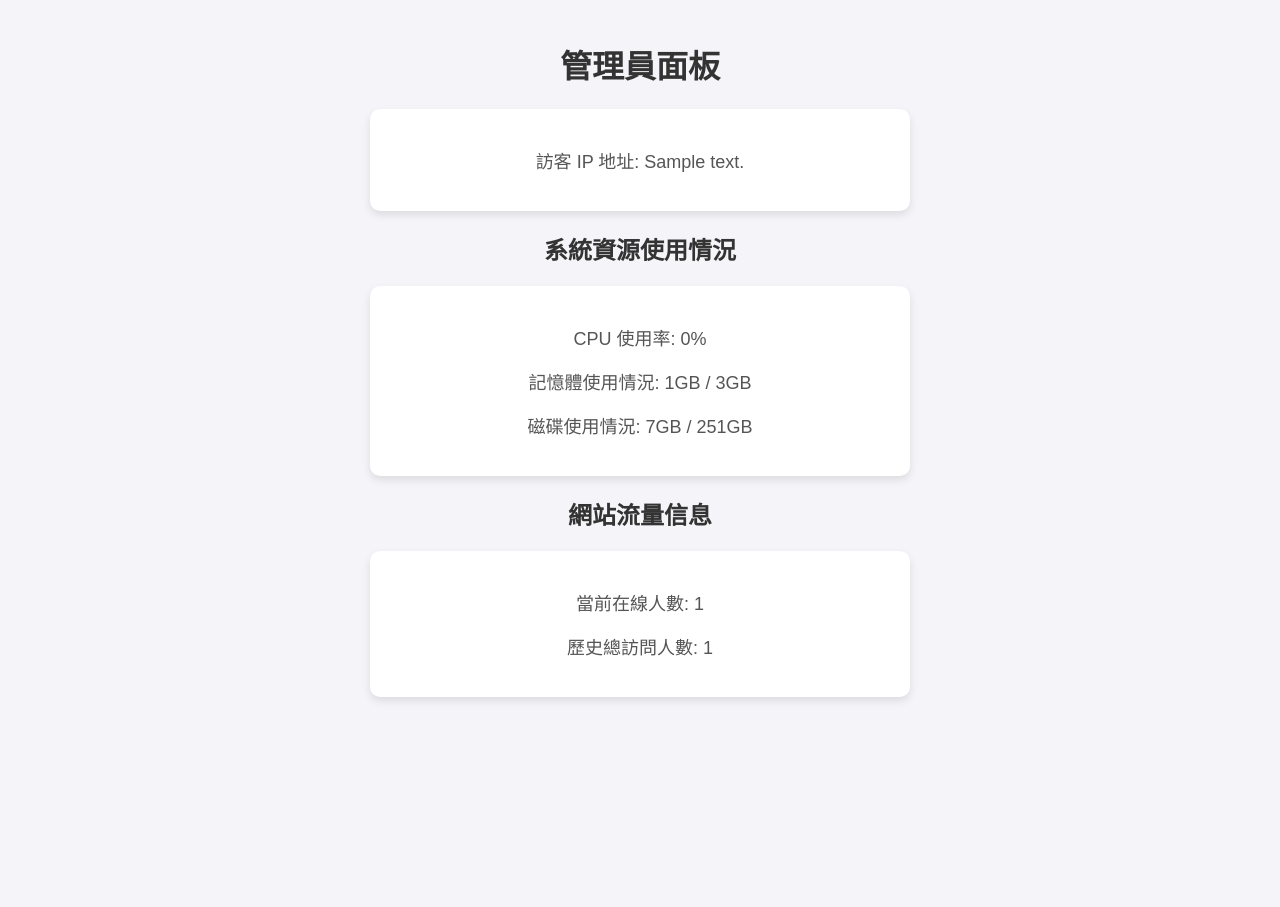
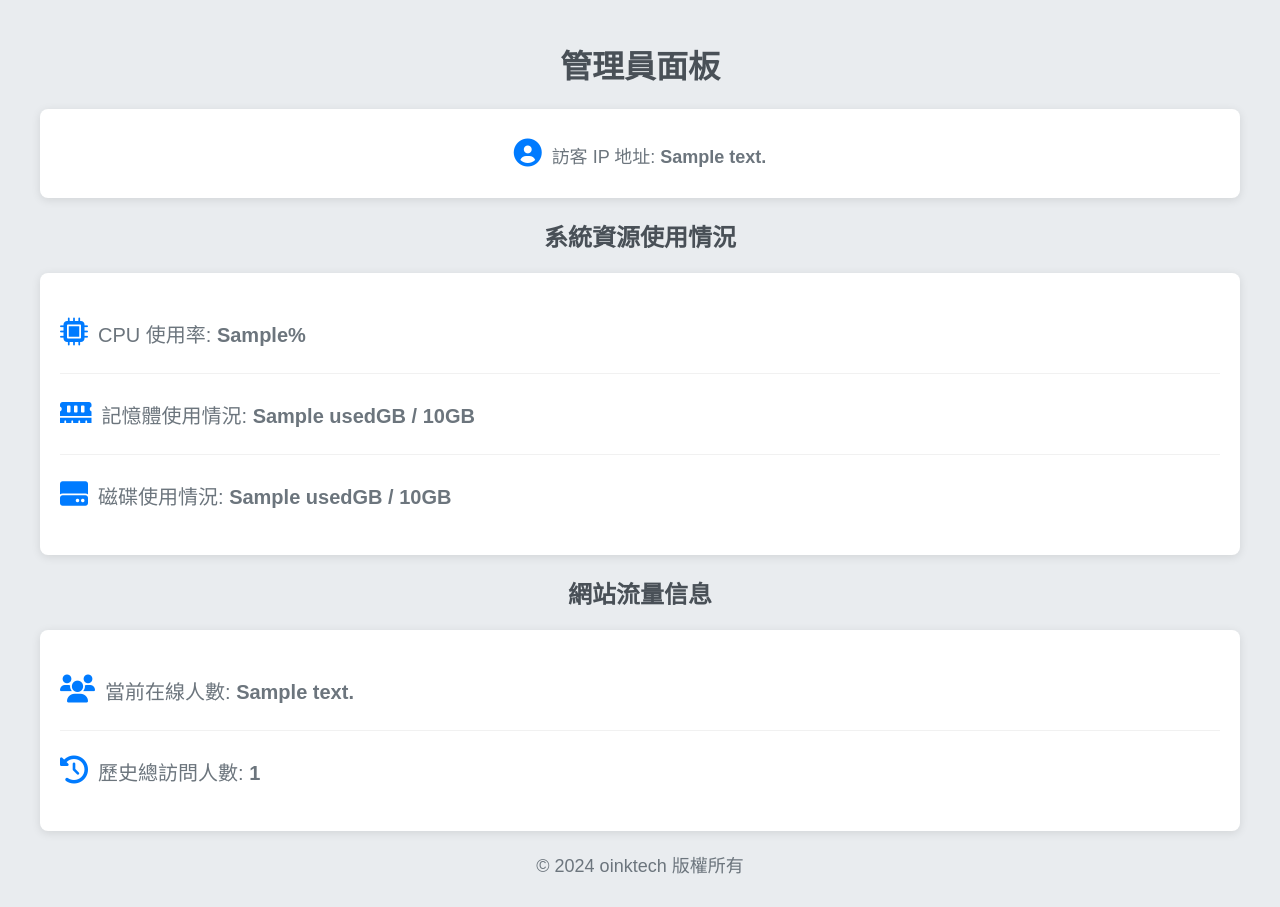
Before and after one commit to oinktech/python-editor, a Flask app: template templates/admin.html in a window 1280 px wide. Before the commit the page ends 701 px from the top, so only its background shows below. Run offline with Flask 3, Linux system fonts and the light colour scheme; the template is opened without the code that fills it: most values are stand-ins (such as "Sample title", 1, 10 or a date in 2020); a database or web service that is not in the repository returns one stand-in record (values such as "Sample title").

Commit message:
Update admin.html

```diff
--- a/templates/admin.html
+++ b/templates/admin.html
@@ -4,134 +4,124 @@
     <meta charset="UTF-8">
     <meta name="viewport" content="width=device-width, initial-scale=1.0">
     <title>管理頁面</title>
+    <link rel="stylesheet" href="https://cdnjs.cloudflare.com/ajax/libs/font-awesome/6.0.0-beta3/css/all.min.css">
     <style>
         body {
             font-family: 'Arial', sans-serif;
-            background-color: #f4f4f9;
+            background-color: #e9ecef;
             margin: 0;
             padding: 20px;
+            color: #343a40;
         }
         h1, h2 {
             text-align: center;
-            color: #333;
+            color: #495057;
         }
         p {
             font-size: 18px;
-            color: #555;
+            color: #6c757d;
             text-align: center;
+            margin: 10px 0;
+        }
+        .container {
+            max-width: 1200px;
+            margin: 0 auto;
         }
         .info-box {
-            background-color: #fff;
-            border-radius: 10px;
-            box-shadow: 0 4px 8px rgba(0, 0, 0, 0.1);
+            background-color: #ffffff;
+            border-radius: 8px;
+            box-shadow: 0 2px 10px rgba(0, 0, 0, 0.1);
             padding: 20px;
-            margin: 20px auto;
-            max-width: 500px;
-            animation: fadeIn 1s ease-out;
+            margin: 20px 0;
+            transition: transform 0.3s, box-shadow 0.3s;
+        }
+        .info-box:hover {
+            transform: translateY(-3px);
+            box-shadow: 0 4px 20px rgba(0, 0, 0, 0.15);
         }
         @keyframes fadeIn {
             from { opacity: 0; transform: translateY(10px); }
             to { opacity: 1; transform: translateY(0); }
         }
-        .flip {
-            display: inline-block;
-            perspective: 1000px;
+        .icon {
+            font-size: 28px;
+            margin-right: 10px;
+            color: #007bff;
         }
-        .flip-inner {
-            position: relative;
-            width: 100%;
-            height: 1.2em;
-            transition: transform 0.6s;
-            transform-style: preserve-3d;
+        .stats {
+            display: flex;
+            align-items: center;
+            border-bottom: 1px solid #f1f1f1;
+            padding: 15px 0;
         }
-        .flip-front, .flip-back {
-            position: absolute;
-            width: 100%;
-            height: 100%;
-            backface-visibility: hidden;
-            display: flex;
-            justify-content: center;
-            align-items: center;
-            font-size: 24px;
+        .stats:last-child {
+            border-bottom: none;
         }
-        .flip-back {
-            transform: rotateY(180deg);
+        .stats p {
+            flex: 1;
+            text-align: left;
+            font-size: 20px;
+        }
+        .footer {
+            text-align: center;
+            margin-top: 20px;
+            font-size: 14px;
+            color: #6c757d;
         }
     </style>
     <script src="https://code.jquery.com/jquery-3.6.0.min.js"></script>
     <script>
         $(document).ready(function() {
-            let previousData = {
-                cpu_usage: '{{ system_info.cpu_usage }}',
-                memory_usage: '{{ system_info.memory_usage.used }}',
-                total_memory: '{{ system_info.memory_usage.total }}',
-                disk_usage: '{{ system_info.disk_usage.used }}',
-                total_disk: '{{ system_info.disk_usage.total }}',
-                current_visitors: '{{ current_visitors }}',
-                total_visits: '{{ total_visits }}'
-            };
-
-            function flipUpdate(selector, newValue, oldValue) {
-                if (newValue !== oldValue) {
-                    $(selector + ' .flip-inner').css('transform', 'rotateY(180deg)');
-                    setTimeout(() => {
-                        $(selector + ' .flip-back').text(newValue);
-                        $(selector + ' .flip-inner').css('transform', 'rotateY(0deg)');
-                    }, 300); // Duration should match the CSS transition duration
-                }
-            }
-
             function fetchSystemInfo() {
                 $.ajax({
                     url: '/get_system_info',
                     method: 'GET',
                     success: function(data) {
                         $('#cpu-usage').text(data.cpu_usage + '%');
-                        flipUpdate('#cpu-usage', data.cpu_usage + '%', previousData.cpu_usage);
-                        previousData.cpu_usage = data.cpu_usage + '%';
-
                         $('#memory-usage').text(data.memory_usage.used + 'GB / ' + data.memory_usage.total + 'GB');
-                        flipUpdate('#memory-usage', data.memory_usage.used + 'GB / ' + data.memory_usage.total + 'GB', previousData.memory_usage + 'GB / ' + previousData.total_memory + 'GB');
-                        previousData.memory_usage = data.memory_usage.used;
-                        previousData.total_memory = data.memory_usage.total;
-
                         $('#disk-usage').text(data.disk_usage.used + 'GB / ' + data.disk_usage.total + 'GB');
-                        flipUpdate('#disk-usage', data.disk_usage.used + 'GB / ' + data.disk_usage.total + 'GB', previousData.disk_usage + 'GB / ' + previousData.total_disk + 'GB');
-                        previousData.disk_usage = data.disk_usage.used;
-                        previousData.total_disk = data.disk_usage.total;
-
                         $('#current-visitors').text(data.current_visitors);
-                        flipUpdate('#current-visitors', data.current_visitors, previousData.current_visitors);
-                        previousData.current_visitors = data.current_visitors;
-
                         $('#total-visits').text(data.total_visits);
-                        flipUpdate('#total-visits', data.total_visits, previousData.total_visits);
-                        previousData.total_visits = data.total_visits;
                     }
                 });
             }
 
             // 每 5 秒獲取一次系統信息
-            setInterval(fetchSystemInfo, 1000);
+            setInterval(fetchSystemInfo, 5000);
         });
     </script>
 </head>
 <body>
+    <div class="container">
         <h1>管理員面板</h1>
         <div class="info-box">
-        <p>訪客 IP 地址: {{ ip_address }}</p>
+            <p><i class="fas fa-user-circle icon"></i>訪客 IP 地址: <strong>{{ ip_address }}</strong></p>
         </div>
         <h2>系統資源使用情況</h2>
         <div class="info-box">
-        <p>CPU 使用率: <span class="flip" id="cpu-usage"><span class="flip-inner"><span class="flip-front">{{ system_info.cpu_usage }}%</span><span class="flip-back">{{ system_info.cpu_usage }}%</span></span></span></p>
-        <p>記憶體使用情況: <span class="flip" id="memory-usage"><span class="flip-inner"><span class="flip-front">{{ system_info.memory_usage.used }}GB / {{ system_info.memory_usage.total }}GB</span><span class="flip-back">{{ system_info.memory_usage.used }}GB / {{ system_info.memory_usage.total }}GB</span></span></span></p>
-        <p>磁碟使用情況: <span class="flip" id="disk-usage"><span class="flip-inner"><span class="flip-front">{{ system_info.disk_usage.used }}GB / {{ system_info.disk_usage.total }}GB</span><span class="flip-back">{{ system_info.disk_usage.used }}GB / {{ system_info.disk_usage.total }}GB</span></span></span></p>
+            <div class="stats">
+                <p><i class="fas fa-microchip icon"></i>CPU 使用率: <strong id="cpu-usage">{{ system_info.cpu_usage }}%</strong></p>
+            </div>
+            <div class="stats">
+                <p><i class="fas fa-memory icon"></i>記憶體使用情況: <strong id="memory-usage">{{ system_info.memory_usage.used }}GB / {{ system_info.memory_usage.total }}GB</strong></p>
+            </div>
+            <div class="stats">
+                <p><i class="fas fa-hdd icon"></i>磁碟使用情況: <strong id="disk-usage">{{ system_info.disk_usage.used }}GB / {{ system_info.disk_usage.total }}GB</strong></p>
+            </div>
         </div>
 
         <h2>網站流量信息</h2>
         <div class="info-box">
-        <p>當前在線人數: <span class="flip" id="current-visitors"><span class="flip-inner"><span class="flip-front">{{ current_visitors }}</span><span class="flip-back">{{ current_visitors }}</span></span></span></p>
-        <p>歷史總訪問人數: <span class="flip" id="total-visits"><span class="flip-inner"><span class="flip-front">{{ total_visits }}</span><span class="flip-back">{{ total_visits }}</span></span></span></p>
+            <div class="stats">
+                <p><i class="fas fa-users icon"></i>當前在線人數: <strong id="current-visitors">{{ current_visitors }}</strong></p>
+            </div>
+            <div class="stats">
+                <p><i class="fas fa-history icon"></i>歷史總訪問人數: <strong id="total-visits">{{ total_visits }}</strong></p>
+            </div>
+        </div>
+        <div class="footer">
+            <p>&copy; 2024 oinktech 版權所有</p>
+        </div>
     </div>
 </body>
 </html>
```
Lines whose indentation alone changed are shown as unchanged.
